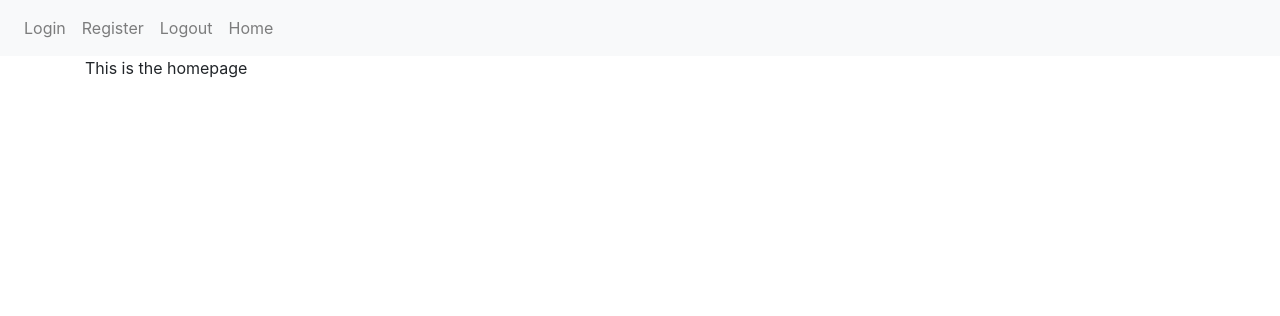
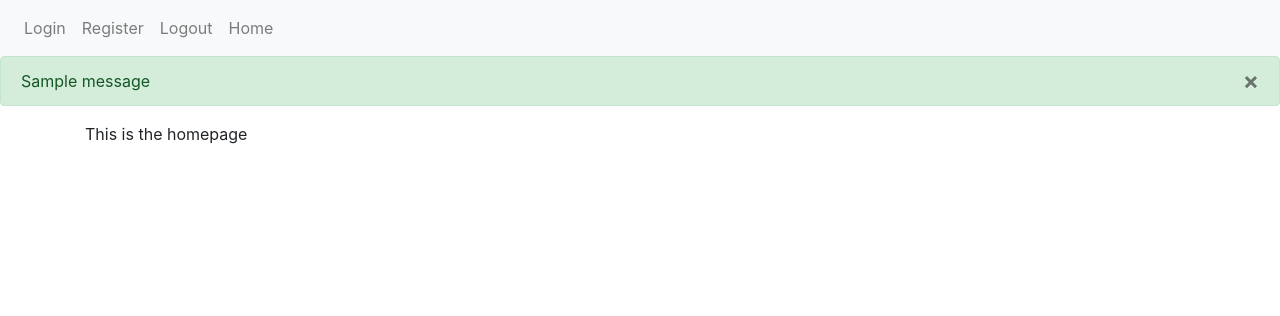
Before and after one commit to EunhaSim-git/flask_noteapp, a Flask app: page / in a window 1280 px wide. Shown: the top 316 px of the page. Run offline with Flask 3, Linux system fonts and the light colour scheme; one stand-in notice (Sample message) is shown; some libraries are stand-ins or nearby versions.

Commit message:
flash messages created for register.html

```diff
--- a/website/templates/base.html
+++ b/website/templates/base.html
@@ -32,6 +32,29 @@
                 </div>
             </div>
         </nav>
+
+        {% with messages = get_flashed_messages(with_categories=true) %}
+        {% if messages %}
+            {% for category, message in messages %}
+            {% if category == 'error' %}
+            <div class="alert alert-danger alter-dismissable fade show" role="alert">
+                {{ message }}
+            <button type="button" class="close" data-dismiss="alert" aria-label="Close">
+                <span aria-hidden="true">&times;</span>
+            </button>
+            </div>
+            {% else %}
+            <div class="alert alert-success alter-dismissable fade show" role="alert">
+                {{ message }}
+            <button type="button" class="close" data-dismiss="alert" aria-label="Close">
+                <span aria-hidden="true">&times;</span>
+            </button>
+            </div>
+            {% endif %}
+            {% endfor %}
+        {% endif %}
+        {% endwith %}
+
         <div class="container">
             {% block content %}{% endblock %}
         </div>
```
Also changed, not shown: website/auth.py (+18 -1 lines).
